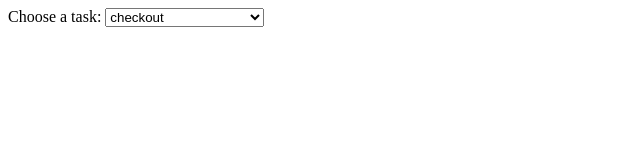
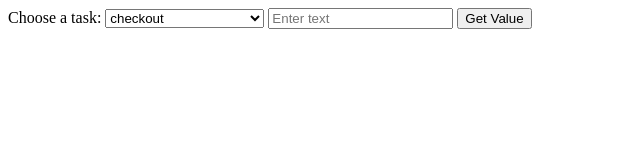
Before and after one commit to pgupta46/script-generator, a plain HTML site: page index.html in a window 1280 px wide. Shown: the whole page, without its empty margins (0-640 px from the left). Drawn offline with Linux system fonts and the light colour scheme.

Commit message:
Update index.html

```diff
--- a/index.html
+++ b/index.html
@@ -7,5 +7,24 @@
     <option value="az-akv">retrieve keys from AKV</option>
     <option value="create-issue">Create Issues in Jira</option>
 </select>
+
+   <!-- Input field -->
+    <input type="text" id="myInput" placeholder="Enter text">
+  <!-- Button to get input value -->
+    <button onclick="getValue()">Get Value</button>
+
+    <!-- Script to get input value -->
+    <script>
+        function getValue() {
+            // Get the input element by its ID
+            let inputField = document.getElementById("myInput");
+
+            // Get the value of the input field
+            let value = inputField.value;
+
+            // Display the value in an alert
+            alert("Input value: " + value);
+        }
+    </script>
 </body>
 </html>
```
